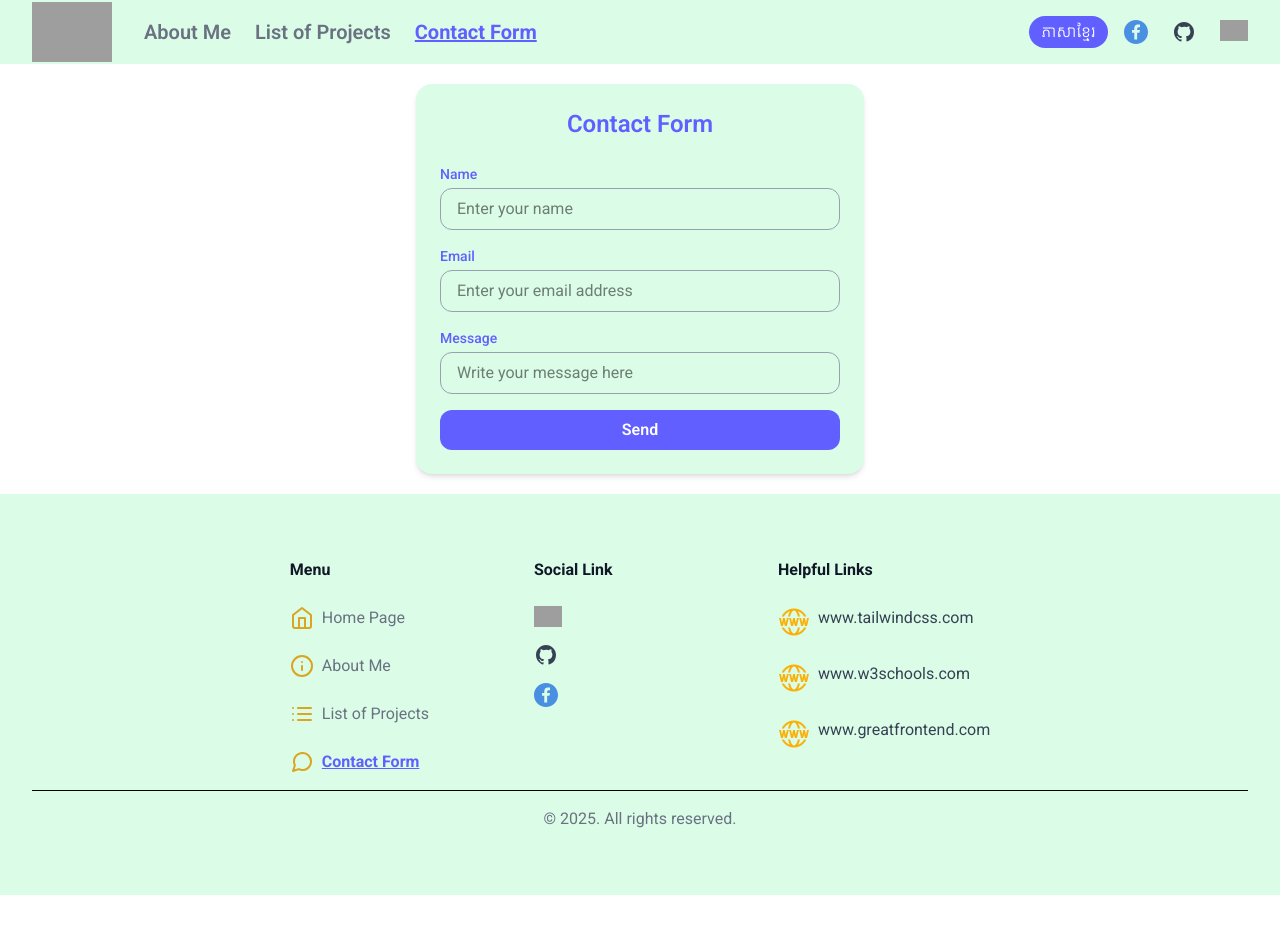
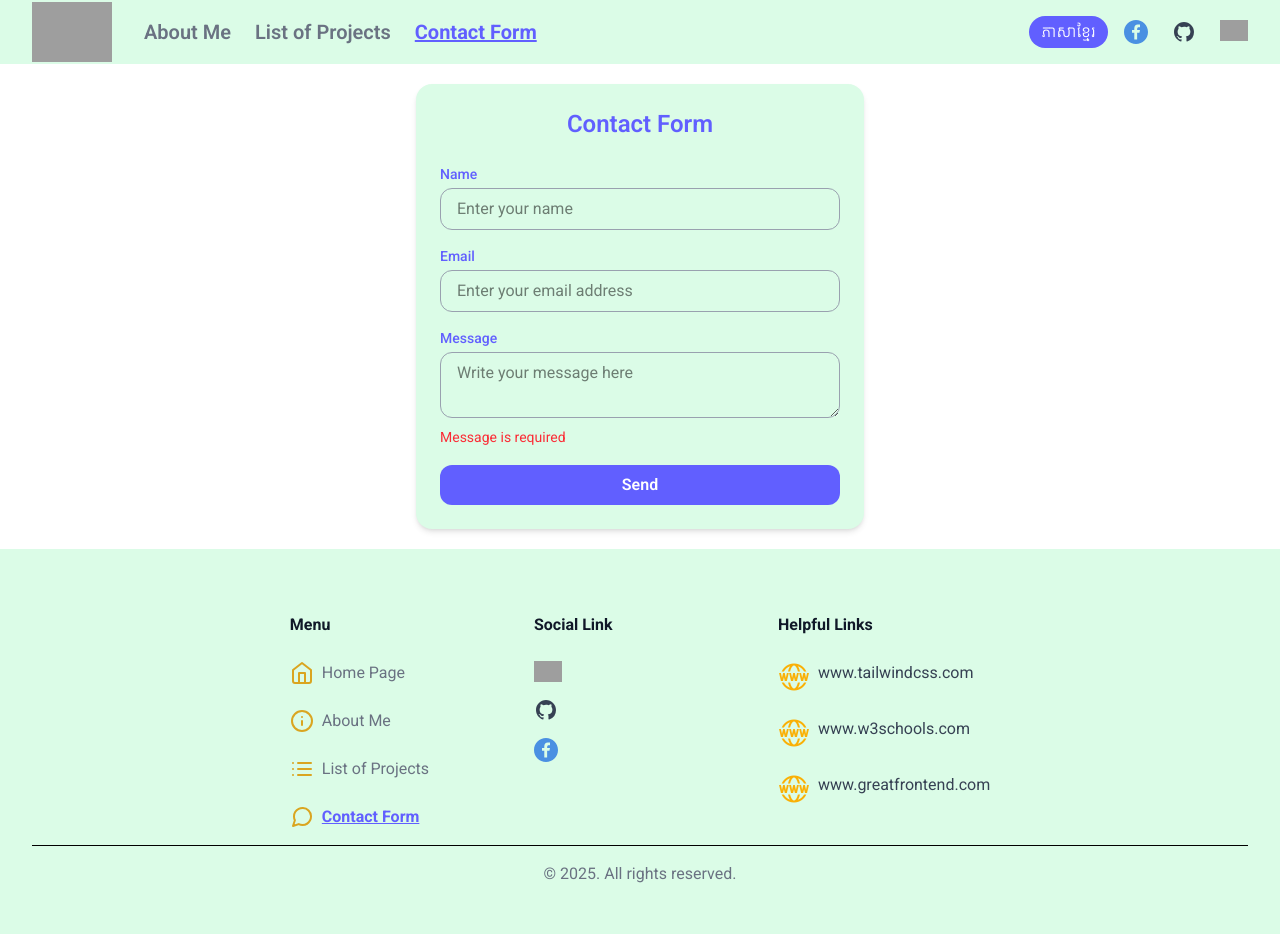
Before and after one commit to nohoneynoworry/vue-portfolio, a Vue app: page /contact in a window 1280 px wide. Shown: the top 934 px of the page. Before the commit the page ends 895 px from the top, so only its background shows below. Built offline with nearby package versions, Linux system fonts and the light colour scheme; grey boxes are pictures that could not be loaded.

Commit message:
Change textarea

```diff
--- a/src/components/Contact.vue
+++ b/src/components/Contact.vue
@@ -21,9 +21,9 @@
       <!-- Message Field -->
       <div>
         <label class="block text-indigo-500 mb-1 text-sm font-medium">{{ $t('message') }}</label>
-        <field name="message" type="text" v-model="form.message"
+        <textarea name="message" type="text" v-model="form.message"
           class="w-full px-4 py-2 border border-gray-400 rounded-xl focus:outline-none focus:ring-2 focus:ring-blue-500"
-          required :placeholder="$t('msgPlaceholder')" />
+          required :placeholder="$t('msgPlaceholder')"></textarea>
         <ErrorMessage name="message" class="text-red-500 text-sm mt-1" />
       </div>
       <!-- Send Button -->
```
